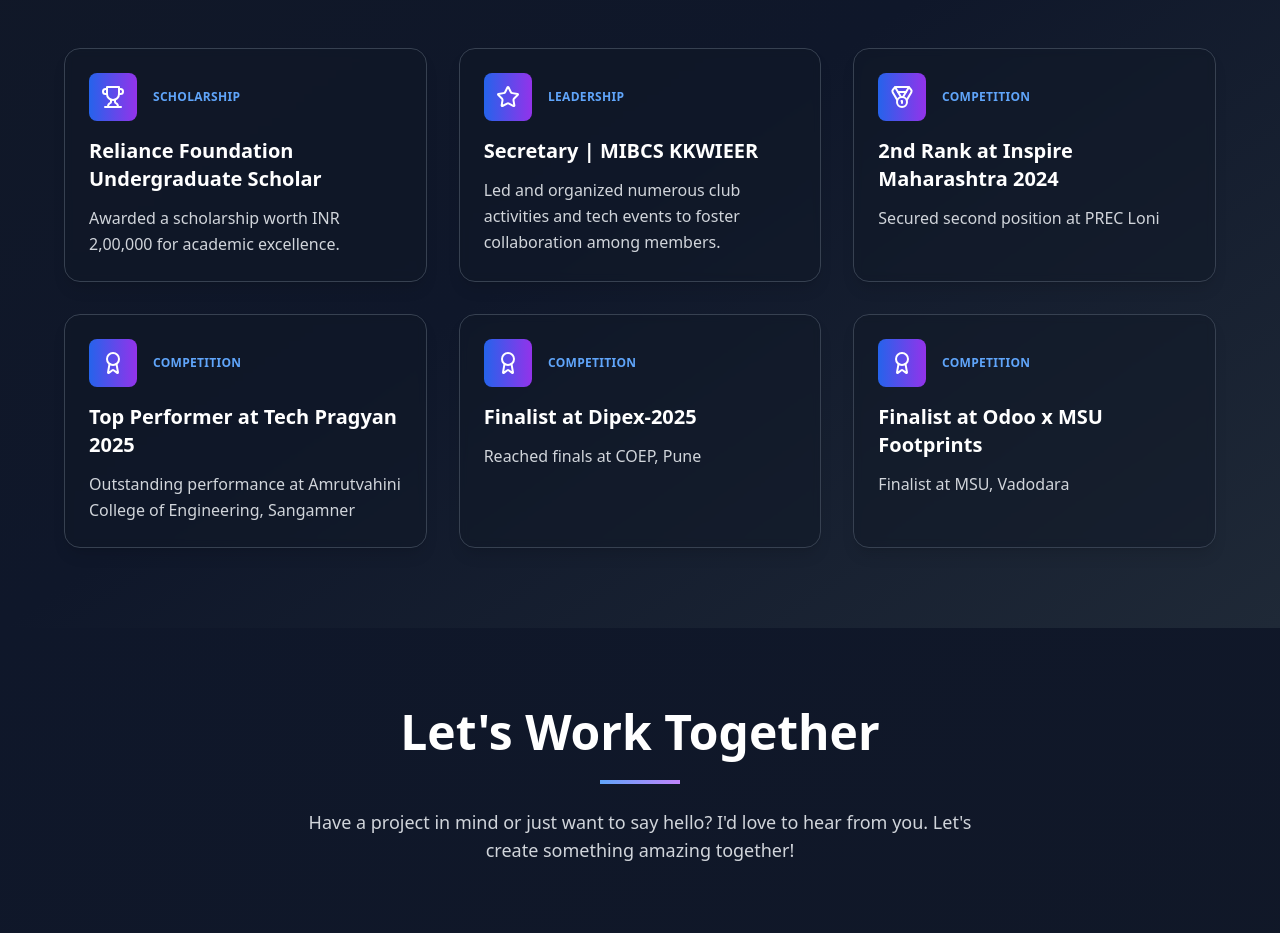
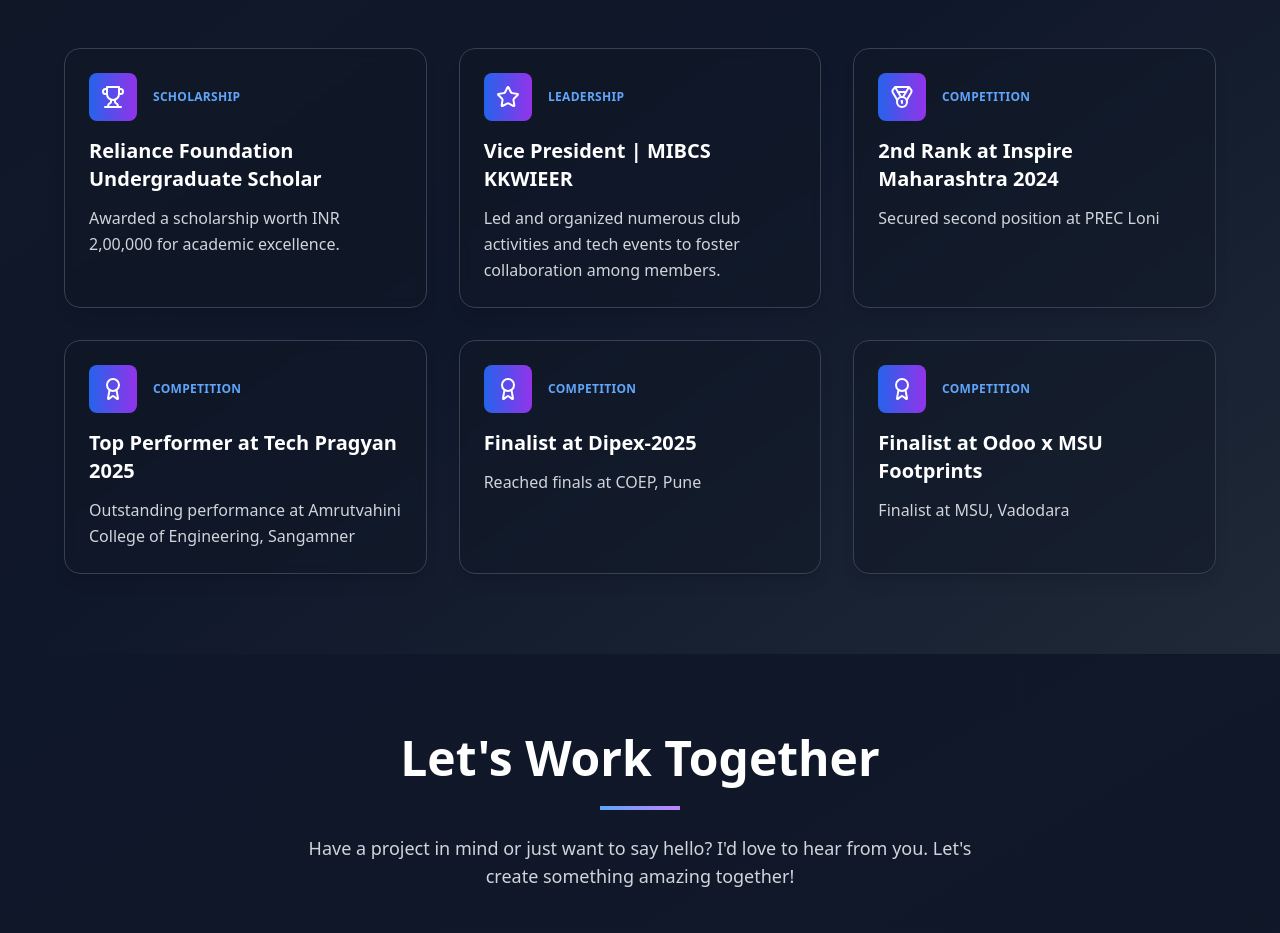
Before and after one commit to jpratik04/Pratik-Joshi-Portfolio, a React (Vite) app: page / in a window 1280 px wide. Shown: the part 5380-6313 px from the top of the page. Built offline with nearby package versions, Linux system fonts and the light colour scheme.

Commit message:
Update title from Secretary to Vice President

```diff
--- a/src/components/KeyAchievements.tsx
+++ b/src/components/KeyAchievements.tsx
@@ -13,7 +13,7 @@ const KeyAchievements = () => {
       category: "Scholarship"
     },
     {
-      title: "Secretary | MIBCS KKWIEER",
+      title: "Vice President | MIBCS KKWIEER",
       description: "Led and organized numerous club activities and tech events to foster collaboration among members.",
       icon: Star,
       category: "Leadership"
```
